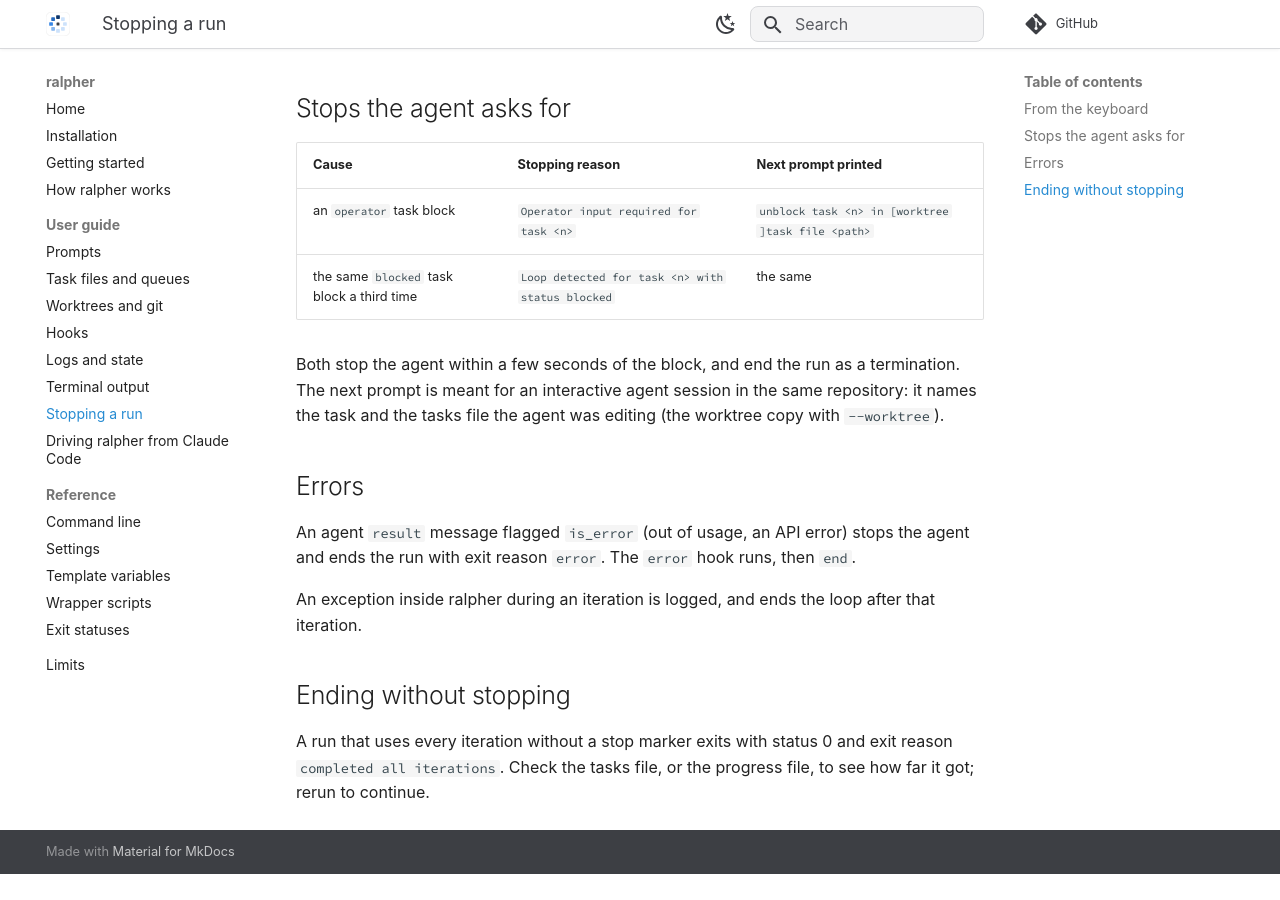
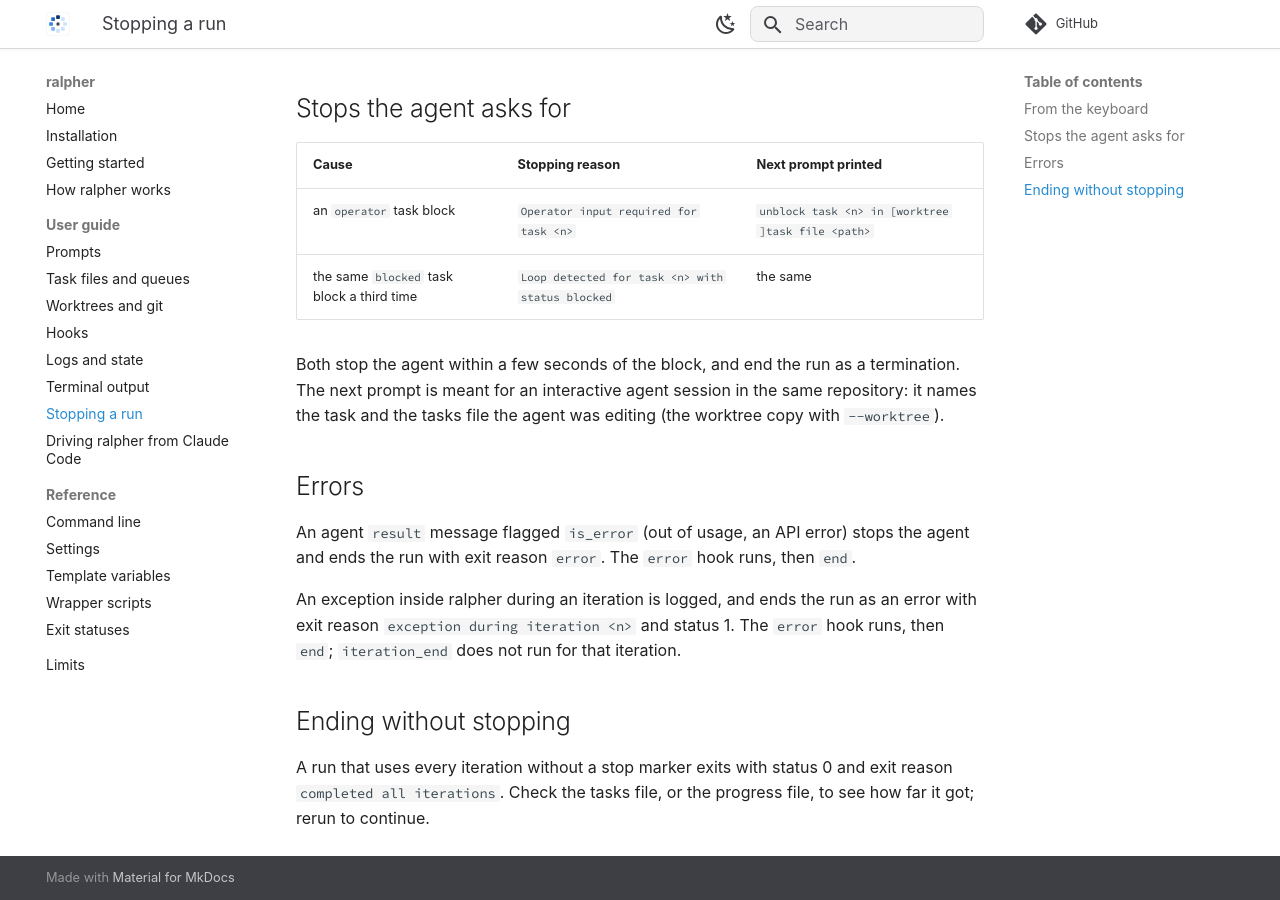
Before and after one commit to bnomis/ralpher, an MkDocs documentation site: the page built from docs/guide/stopping.md, in a window 1280 px wide and 900 px high, scrolled down 610 px. Built offline with MkDocs 1.6.1 and Material for MkDocs 9.7.7, drawn with Linux system fonts in a browser that asks for light colours; some web fonts are replaced; comment, search, counter and statistics services are not loaded; before the commit the page ends 1484 px from its top, so only the background shows below that.

Commit message:
Task 1: end the run as an error on an iteration exception
Co-Authored-By: Claude Sonnet 5.5 <noreply@anthropic.com>

```diff
--- a/docs/guide/stopping.md
+++ b/docs/guide/stopping.md
@@ -36,8 +36,10 @@ An agent `result` message flagged `is_error` (out of usage, an API error)
 stops the agent and ends the run with exit reason `error`. The `error` hook
 runs, then `end`.
 
-An exception inside ralpher during an iteration is logged, and ends the loop
-after that iteration.
+An exception inside ralpher during an iteration is logged, and ends the run
+as an error with exit reason `exception during iteration <n>` and status 1.
+The `error` hook runs, then `end`; `iteration_end` does not run for that
+iteration.
 
 ## Ending without stopping
 
```
Also changed, not shown: agents/tasks/audit-reviews/tasks-2.md (+12 -12 lines), docs/reference/exit-statuses.md (+1 -0 lines), 2 other files.
